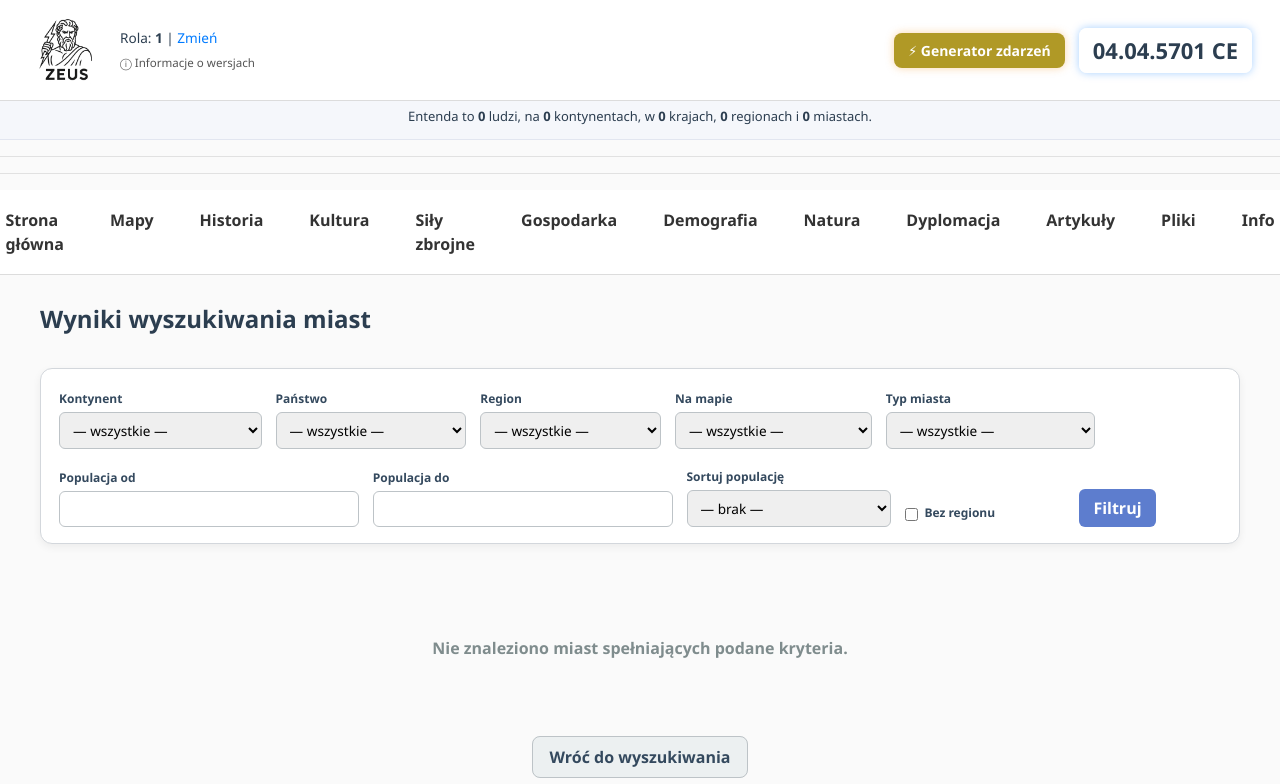
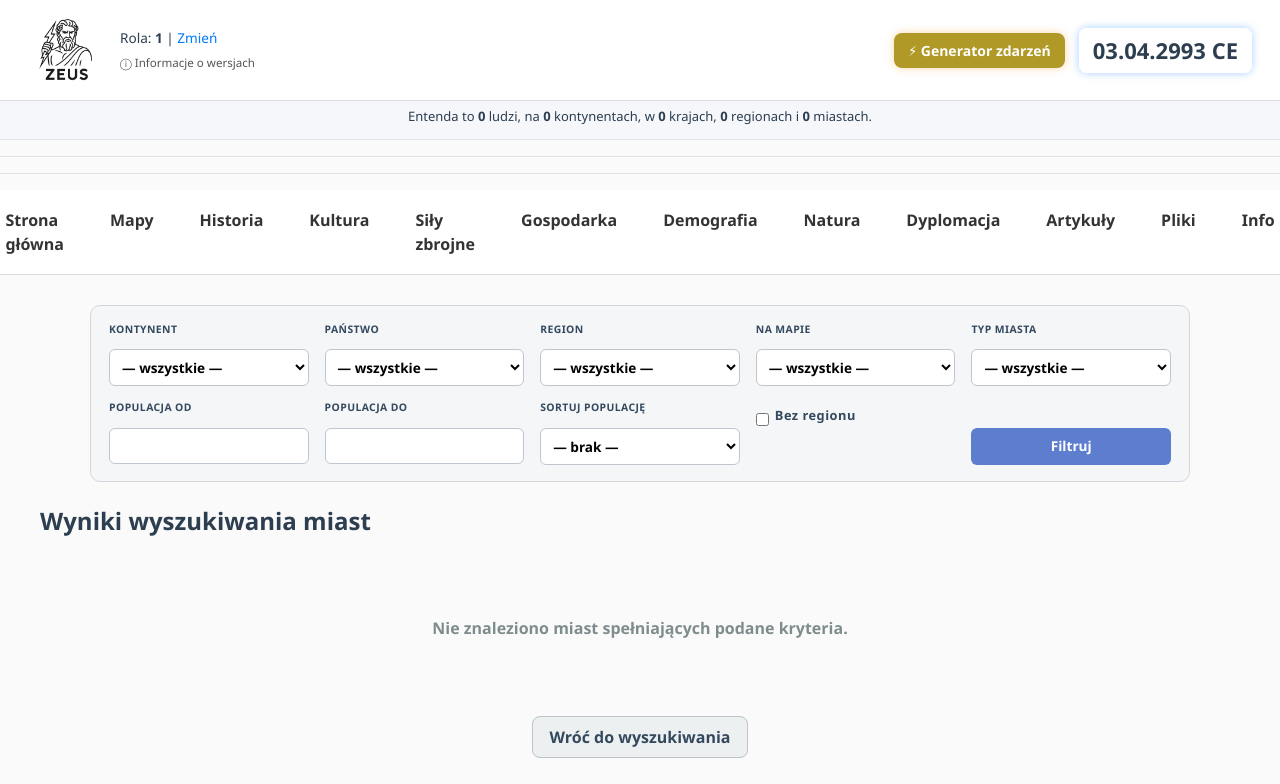
Before and after one commit to FungiMiracles/ZEUS, a Flask app: page /wyniki_wyszukiwania_miasto in a window 1280 px wide. Shown: the top 784 px of the page. Run offline with Flask 3, Linux system fonts and the light colour scheme; the visitor is signed in with stand-in values (Sample User, id 1).

Commit message:
Poprawki błędów

```diff
--- a/engine/clock.py
+++ b/engine/clock.py
@@ -6,7 +6,7 @@ import os
 # 1 dzień Entendy = 2 godziny realne
 # =====================================================
 
-TIME_MULTIPLIER = 10000
+TIME_MULTIPLIER = 12
 
 # =====================================================
 # PUNKT STARTOWY CZASU ENTENDY
--- a/engine/generator.py
+++ b/engine/generator.py
@@ -32,7 +32,7 @@ def start_event_scheduler(app):
             print("[ZEUS] scheduler tick")
             generate_events()
 
-    scheduler.add_job(job, "interval", minutes=15)
+    scheduler.add_job(job, "interval", minutes=30)
 
     scheduler.start()
 
@@ -79,7 +79,7 @@ def generate_events_for_month(month_date):
 
     events_created = 0
 
-    regions = select_regions(200)
+    regions = select_regions(300)
 
     for region in regions:
 
--- a/routes_miasta.py
+++ b/routes_miasta.py
@@ -43,23 +43,6 @@ def init_miasta_routes(app):
             }
             for r in regiony
         ])
-
-    # --------------------------------
-    # Podgląd miasta – ORM
-    # --------------------------------
-    @app.route("/miasto/<int:miasto_id>")
-    def miasto_form(miasto_id):
-        miasto = Miasto.query.get_or_404(miasto_id)
-
-        panstwo = miasto.panstwo      # dzięki relacji ORM
-        region = miasto.region        # może być None
-
-        return render_template(
-            "miasto_form.html",
-            miasto=miasto,
-            panstwo=panstwo,
-            region=region,
-        )
 
     # --------------------------------
     # Edycja miasta – GET i POST
@@ -522,3 +505,20 @@ def init_miasta_routes(app):
                 raise ValueError(
                     "Ten region ma już przypisaną stolicę regionu."
                 )
+
+    @app.route("/miasto/<int:miasto_id>")
+    def miasto_form(miasto_id):
+        miasto = Miasto.query.get_or_404(miasto_id)
+
+        panstwo = miasto.panstwo
+        region = miasto.region
+
+        back_url = request.referrer
+
+        return render_template(
+            "miasto_form.html",
+            miasto=miasto,
+            panstwo=panstwo,
+            region=region,
+            back_url=back_url
+        )
--- a/templates/gospodarka_form.html
+++ b/templates/gospodarka_form.html
@@ -107,7 +107,9 @@
         <div class="section-grid">
             <div>
                 <label>Wzrost PKB (%)</label>
-                <div class="value-box">{{ g.wzrost_pkb | spacenum if g and g.wzrost_pkb is not none else "—" }}</div>
+                <div class="value-box">
+                    {{ "%.1f"|format(g.wzrost_pkb) if g and g.wzrost_pkb is not none else "—" }}
+                </div>
             </div>
 
             <div>
--- a/templates/region_form.html
+++ b/templates/region_form.html
@@ -608,7 +608,7 @@
     </table>
 
     <div style="text-align:center;">
-        <a class="btn-return" href="{{ url_for('wyniki_wyszukiwania_region') }}">
+        <a class="btn-return" href="{{ back_url or url_for('wyniki_wyszukiwania_region') }}">
             Wróć do wyszukiwania regionów
         </a>
         {% if session.rola == "wszechmocny" %}
--- a/templates/wyniki_wyszukiwania_miasto.html
+++ b/templates/wyniki_wyszukiwania_miasto.html
@@ -34,6 +34,61 @@ Wyniki wyszukiwania miast
     background: #5d7dce;
     color: #ffffff;
     border-color: #4171d1;
+}
+
+.zeus-filter-box {
+    max-width: 1100px;
+    margin: 0 auto 25px auto;
+    padding: 16px 18px;
+    background-color: #f4f6f8;
+    border: 1px solid #d3d7dc;
+    border-radius: 10px;
+
+    display: grid;
+    grid-template-columns: repeat(auto-fit, minmax(180px, 1fr));
+    gap: 14px 16px;
+}
+
+.zeus-filter-box .filter-group {
+    display: flex;
+    flex-direction: column;
+    gap: 4px;
+}
+
+.zeus-filter-box label {
+    font-size: 0.65em;
+    font-weight: 800;
+    letter-spacing: 0.04em;
+    color: #34495e;
+    text-transform: uppercase;
+}
+
+.zeus-filter-box select,
+.zeus-filter-box input[type="number"] {
+    padding: 7px 8px;
+    font-size: 0.85em;
+    font-weight: 600;
+    border-radius: 6px;
+    border: 1px solid #bfc6cd;
+    background-color: #ffffff;
+}
+
+.zeus-filter-box .filter-actions {
+    display: flex;
+    align-items: flex-end;
+}
+
+.zeus-filter-box .filter-actions button {
+    width: 100%;
+    padding: 8px 0;
+    font-size: 0.85em;
+    font-weight: 800;
+    border-radius: 6px;
+    border: none;
+    cursor: pointer;
+
+    background-color: #5d7dce;
+    color: #ffffff;
 }
 
 .wyniki-miast {
@@ -187,59 +242,17 @@ form.assign-region-form[style*="display: flex"] > input.assign-region-form {
     display: inline;
 }
 
-/* ===== FILTRY ===== */
-.zeus-filter-box {
-    background: #ffffff;
-    border: 1px solid #d3d7dc;
-    border-radius: 12px;
-    padding: 16px 18px;
-    margin: 15px 0 18px 0;
+.checkbox-inline {
     display: flex;
-    flex-wrap: wrap;
-    gap: 14px;
-    align-items: flex-end;
-    box-shadow: 0 3px 8px rgba(0,0,0,0.06);
-}
-
-.filter-group {
-    min-width: 160px;
-    flex: 0 0 auto;
-}
-
-.filter-group label {
-    font-size: 0.75em;
-    font-weight: 800;
-    color: #34495e;
-    margin-bottom: 4px;
-    display: block;
-}
-
-.filter-group select,
-.filter-group input {
-    width: 100%;
-    padding: 7px 9px;
-    border-radius: 6px;
-    border: 1px solid #bdc3c7;
-    font-size: 0.85em;
-}
-
-.filter-group label {
-    display: inline-flex;
     align-items: center;
     gap: 6px;
-    white-space: nowrap;
-    cursor: pointer;
-}
-
-.checkbox-inline {
-    display: inline-flex;
-    align-items: center;
-    gap: 6px;
-    white-space: nowrap;
+    margin-top: 6px;
 }
 
 .checkbox-inline label {
-    cursor: pointer;
+    font-size: 0.8em;
+    font-weight: 700;
+    text-transform: none;
 }
 
 /* ============================================================
@@ -380,28 +366,16 @@ form.assign-region-form[style*="display: flex"] > input.assign-region-form {
         align-items: stretch;
         gap: 12px;
     }
-
-    .filter-group,
-    .filter-actions {
-        width: 100%;
-        min-width: 0;
-    }
-
-    .filter-actions button {
-        width: 100%;
-    }
 }
 
 </style>
 
 
 <div class="wyniki-miast">
-    <h1>Wyniki wyszukiwania miast</h1>
 
     <!-- Zachowanie poprzednich filtrów + filtry dodatkowe -->
     <form method="GET"
-          action="{{ url_for('wyniki_wyszukiwania_miasto') }}"
-          style="margin-bottom:14px; display:flex; gap:12px; align-items:flex-end; flex-wrap:wrap;">
+          action="{{ url_for('wyniki_wyszukiwania_miasto') }}">
 
         <!-- zachowanie poprzednich filtrów -->
         <input type="hidden" name="miasto_nazwa" value="{{ request.args.get('miasto_nazwa','') }}">
@@ -515,8 +489,7 @@ form.assign-region-form[style*="display: flex"] > input.assign-region-form {
 
             <!-- ===== AKCJA ===== -->
             <div class="filter-actions">
-                <button type="submit"
-                        style="width:100%; padding:7px 14px; border-radius:6px; border:none; background:#5d7dce; color:white; font-weight:700;">
+                <button type="submit">
                     Filtruj
                 </button>
             </div>
```
Also changed, not shown: other parts of templates/wyniki_wyszukiwania_miasto.html (+4 -29 lines), routes_regiony.py (+16 -19 lines).
